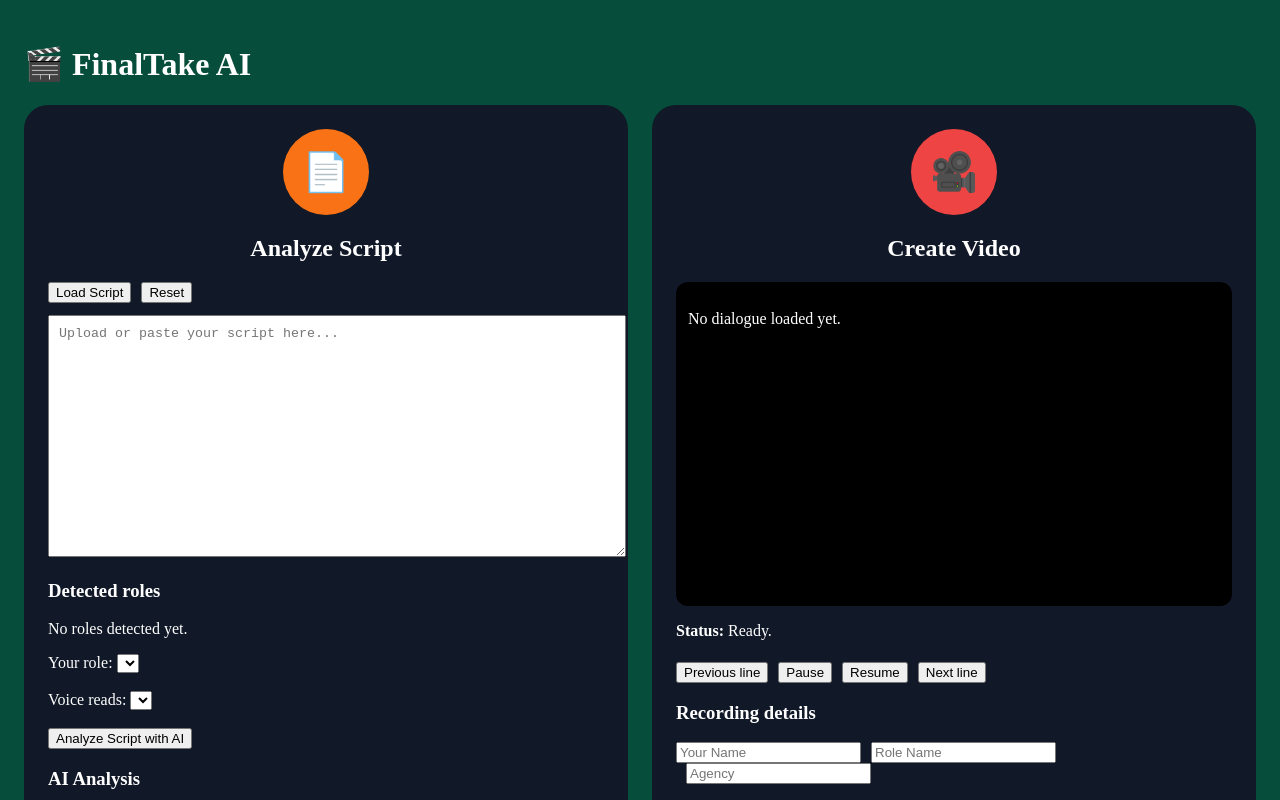
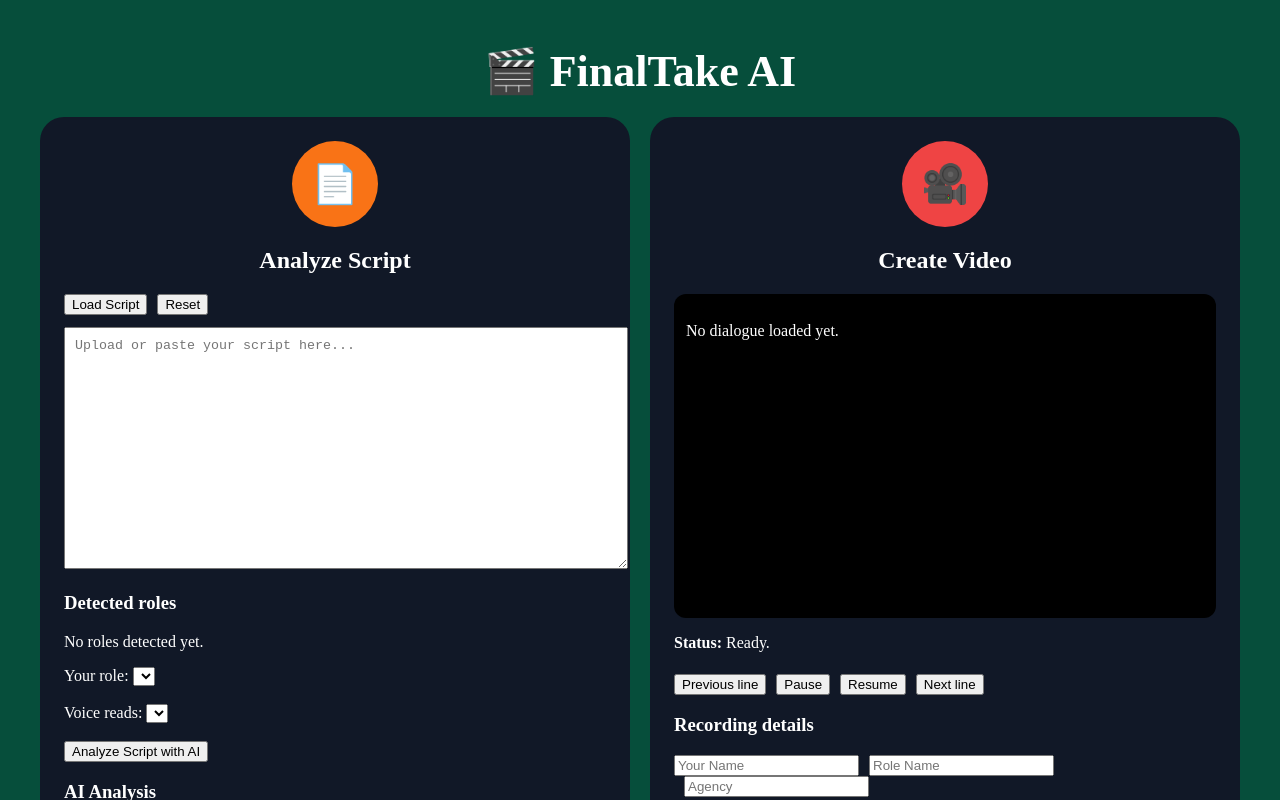
Before and after one commit to nelyivanova-maker/finaltake-ai, a Next.js app: page / in a window 1280 px wide. Shown: the top 800 px of the page. Built offline with nearby package versions, Linux system fonts and the light colour scheme.

Commit message:
Update page.tsx

```diff
--- a/app/page.tsx
+++ b/app/page.tsx
@@ -15,12 +15,30 @@
       style={{
         background: "#064e3b",
         minHeight: "100vh",
-        padding: 24,
+        padding: "16px",
+        boxSizing: "border-box",
       }}
     >
-      <h1 style={{ color: "#fff" }}>🎬 FinalTake AI</h1>
+      <h1
+        style={{
+          color: "#fff",
+          fontSize: "clamp(28px, 6vw, 44px)",
+          textAlign: "center",
+          marginBottom: 20,
+        }}
+      >
+        🎬 FinalTake AI
+      </h1>
 
-      <div style={{ display: "flex", gap: 24, flexWrap: "wrap" }}>
+      <div
+        style={{
+          display: "grid",
+          gridTemplateColumns: "repeat(auto-fit, minmax(320px, 1fr))",
+          gap: 20,
+          maxWidth: 1200,
+          margin: "0 auto",
+        }}
+      >
         <AnalyzeScript
           script={script}
           setScript={setScript}
```
